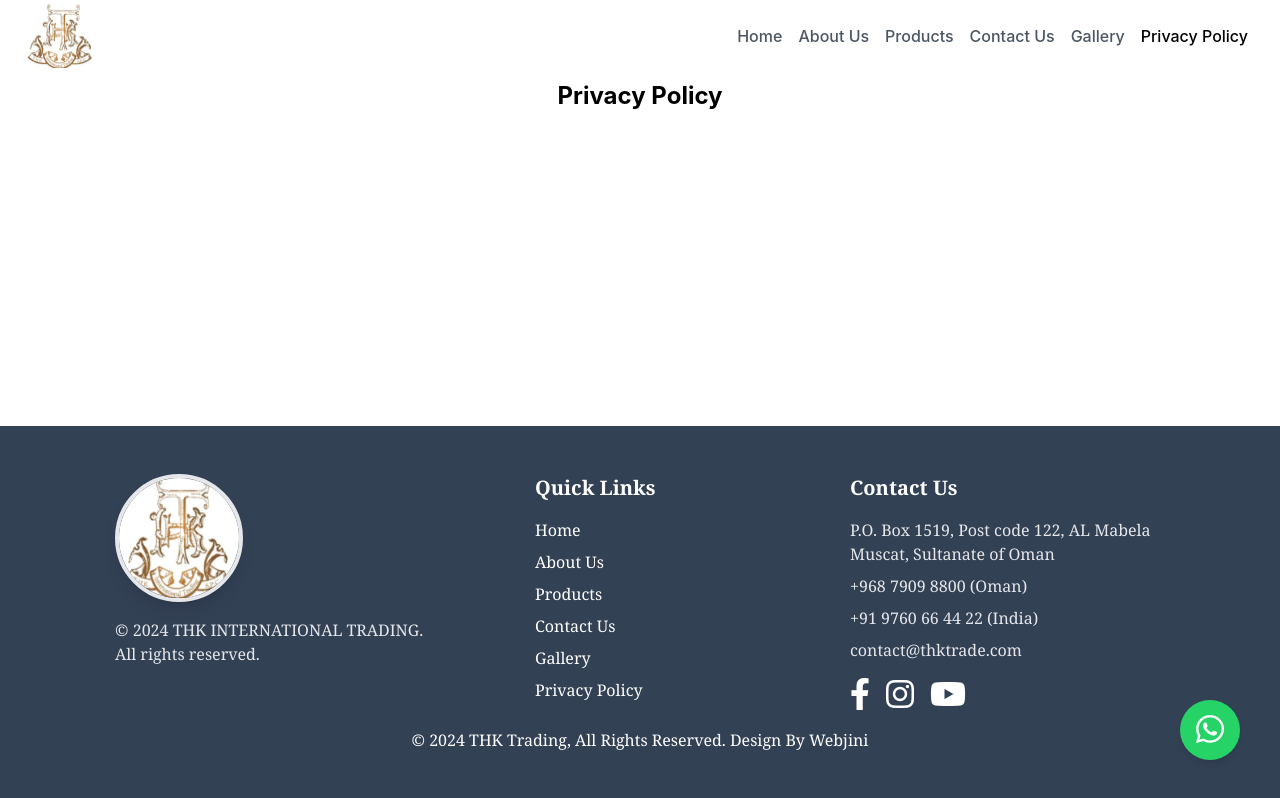
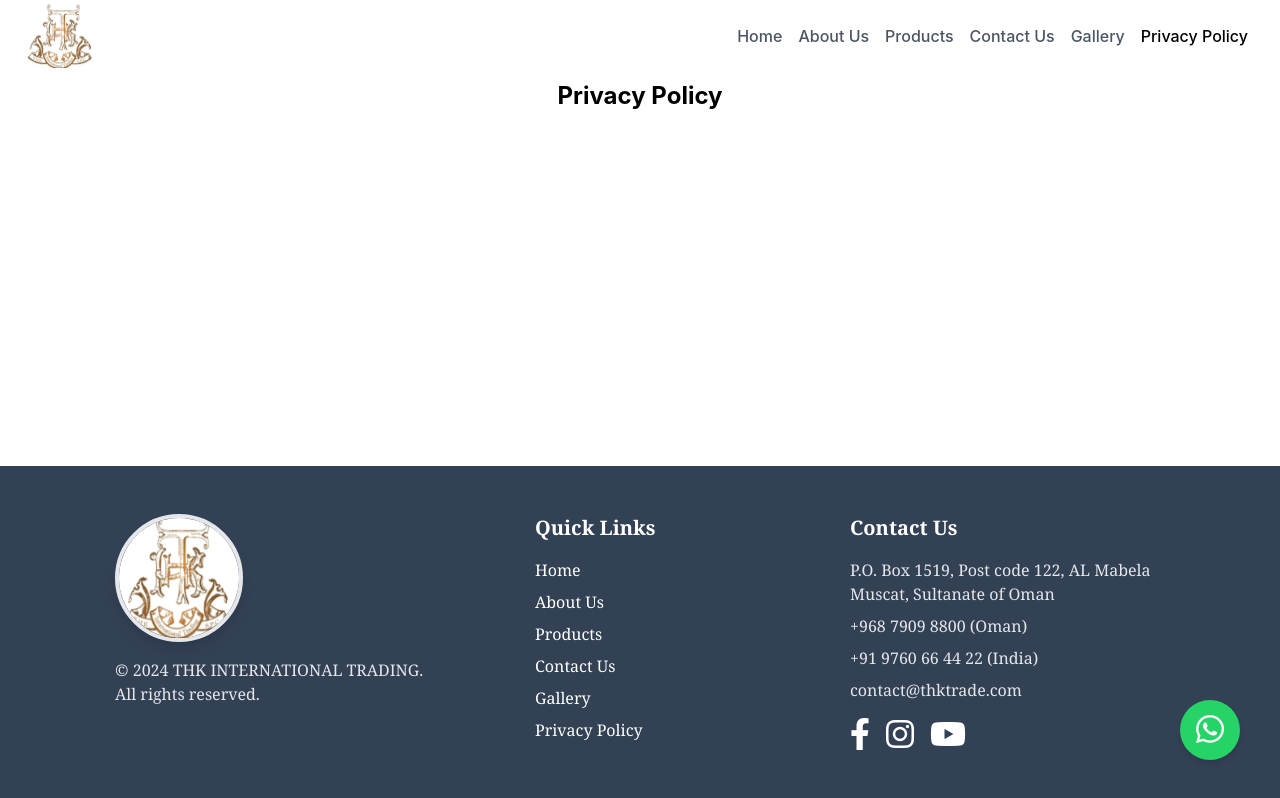
Before and after one commit to Mayant123/Horse-Riding, a React (Create React App) app: page /policy in a window 1280 px wide. Built offline with nearby package versions, Linux system fonts and the light colour scheme.

Commit message:
copyright removed from footer

```diff
--- a/src/components/Footer.js
+++ b/src/components/Footer.js
@@ -137,14 +137,14 @@ const Footer = () => {
           </a>
         </div>
       </div>
-      <div className="text-center pt-4">
+      {/* <div className="text-center pt-4">
           <p>
             © 2024 THK Trading, All Rights Reserved. Design By{" "}
             <Link href="https://webjini.in/" target="_blank">
               Webjini
             </Link>
           </p>
-        </div>
+        </div> */}
     </footer>
   );
 };
```
